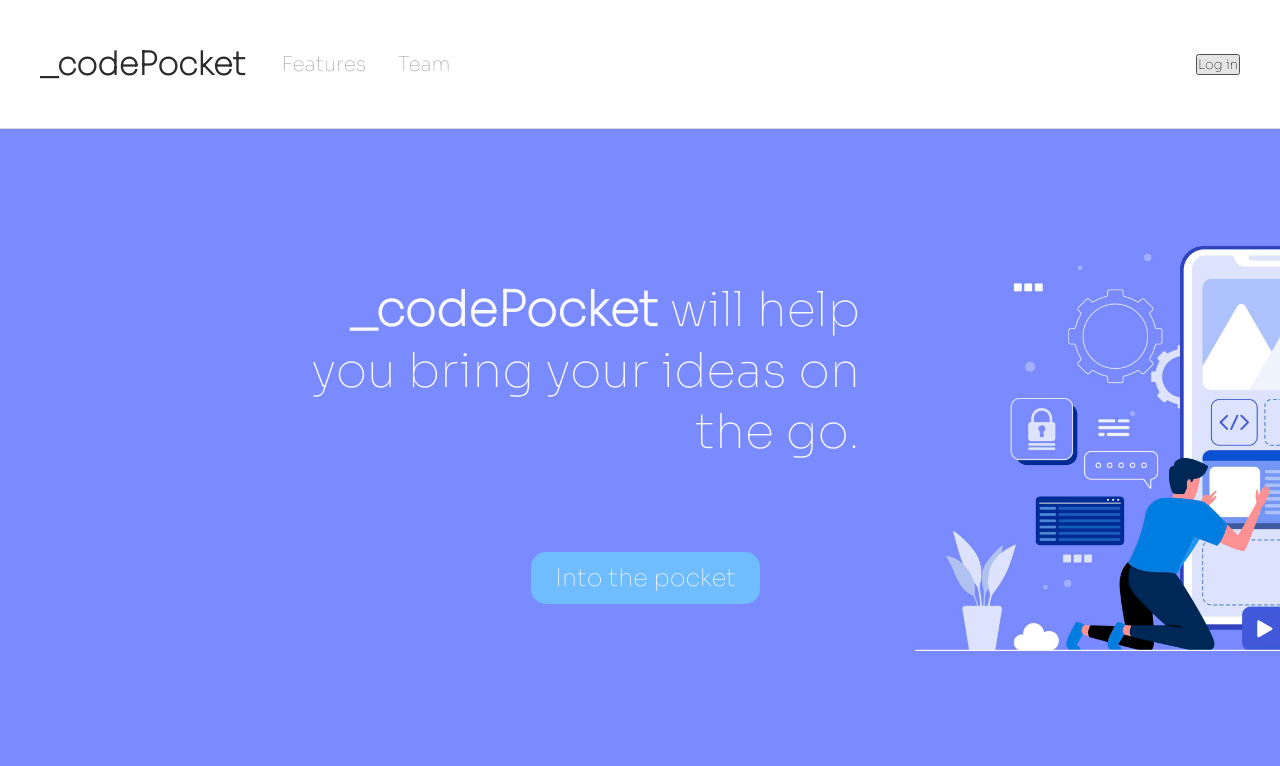
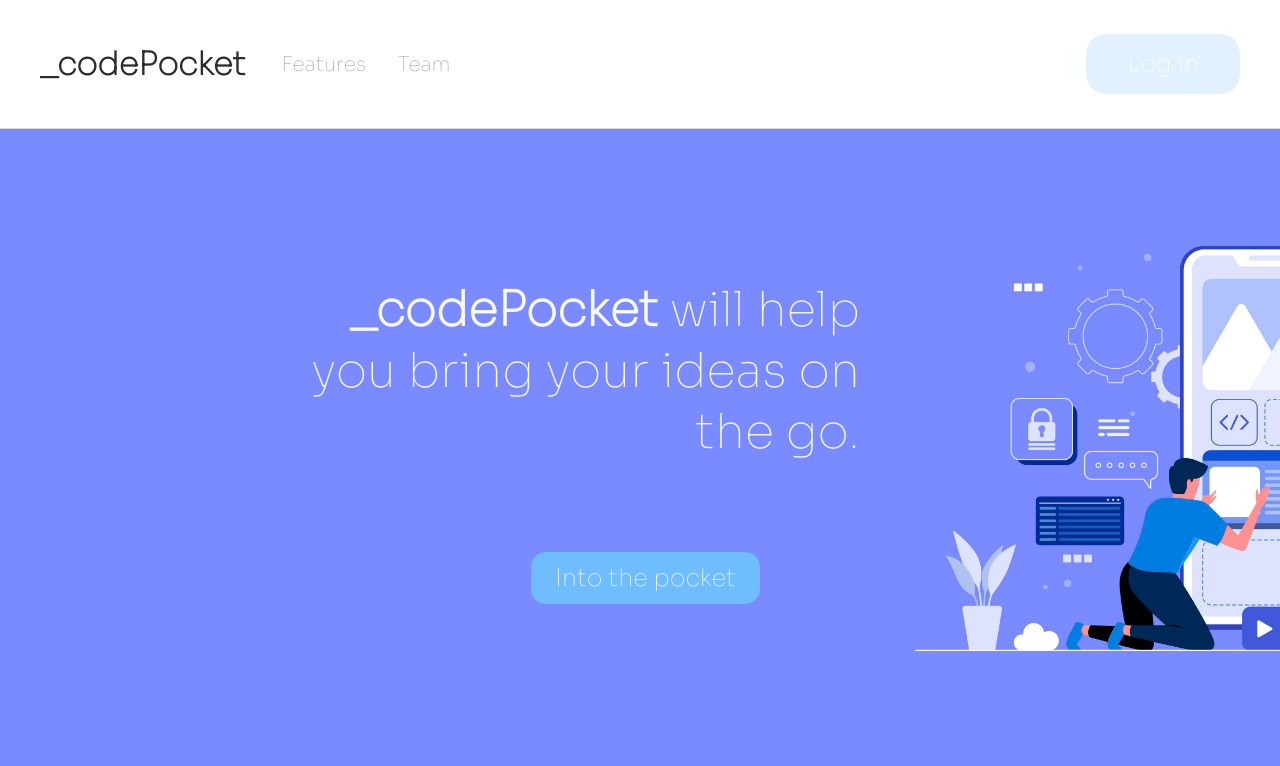
Before and after one commit to luiscolon0426/Zneaker, a React app in the folder app/: page / in a window 1280 px wide. In both pictures the pointer is over the button "Log in". Shown: the top 766 px of the page. Built offline with nearby package versions, Linux system fonts and the light colour scheme; some packages are replaced by stand-ins of ours; no server answers.

Commit message:
fixing login button

```diff
--- a/app/src/styles/Navbar.css
+++ b/app/src/styles/Navbar.css
@@ -58,7 +58,7 @@
   width: 100%;
   }
 
-.getIn{
+#getIn{
   width: 153.617px;
   height: 60px;
   padding: 15px 40px;
@@ -79,7 +79,7 @@
 }
 
 
-.getIn:hover{
+#getIn:hover{
   opacity: .2;
 }
 
```
